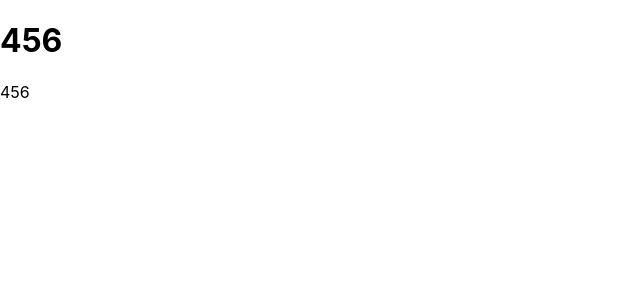
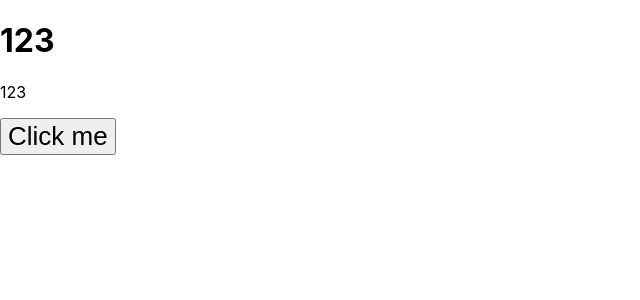
Before and after one commit to acadea/course_react_deep_dive, a React (Vite) app: page / in a window 1280 px wide. Shown: the top 300 px of the page, without its empty margins (0-640 px from the left). Built offline with nearby package versions, Linux system fonts and the light colour scheme.

Commit message:
added event listener

```diff
--- a/src/App.jsx
+++ b/src/App.jsx
@@ -6,11 +6,15 @@ function App() {
   // let abc = "123";
   const [abc, setAbc] = useState("123");
 
-  setTimeout(() => {
-    // console.log('settimeout')
-    // abc = "456";
-    setAbc("456");
-  }, 2000);
+  // setTimeout(() => {
+  //   // console.log('settimeout')
+  //   // abc = "456";
+  //   setAbc("456");
+  // }, 2000);
+
+  function changeAbc(){
+    setAbc('aaaaa');
+  }
 
   const paragraph = <p>{abc}</p>
 
@@ -19,6 +23,8 @@ function App() {
       <h1>{abc}</h1>
 
       {paragraph}
+
+      <button onClick={changeAbc} >Click me</button>
     </div>
   )
 }
```
